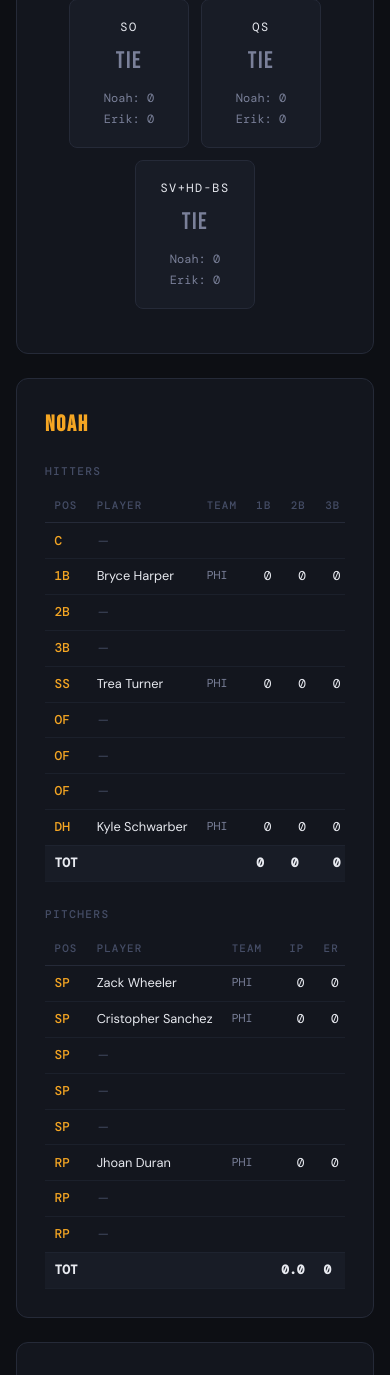
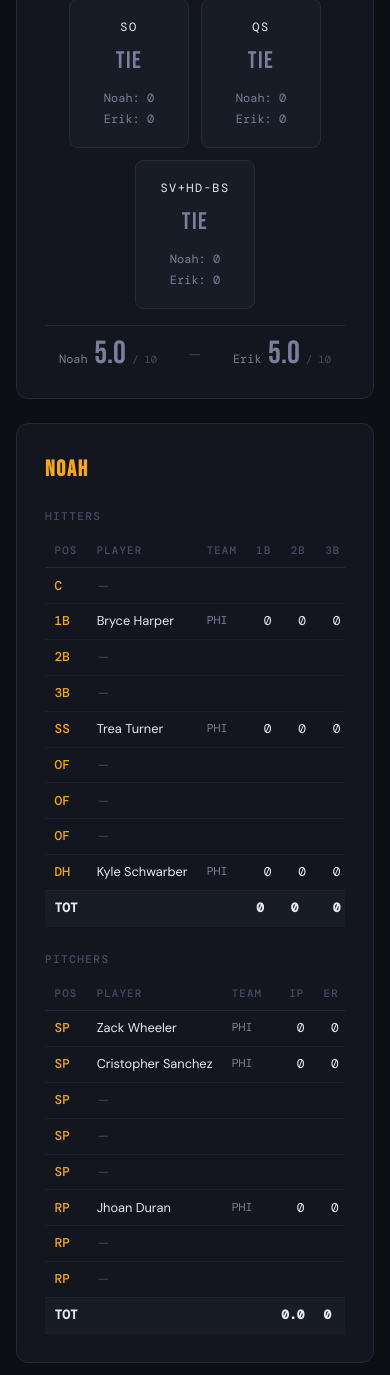
Before and after one commit to ninjabq/noah-erik-fantasy-redux, a Flask app: page /week/1 in a window 390 px wide. Shown: the part 1000-2375 px from the top of the page. Run offline with Flask 3, Linux system fonts and the light colour scheme; data comes from the database, SQL or seed files in the repository; both versions use the stored data as it was after the commit; some web fonts are replaced.

Commit message:
Fix home page horizontal scroll on mobile, make weeks won not include current week, show total categories won in this week page

```diff
--- a/app.py
+++ b/app.py
@@ -168,12 +168,14 @@ def index():
     managers = db.execute('SELECT name FROM managers ORDER BY id').fetchall()
     manager_names = [m['name'] for m in managers]
 
-    # Weeks won: count weeks where a manager had strictly more category wins than the other
+    # Weeks won: count completed weeks only (skip the current in-progress week)
     weeks_won = {name: 0 for name in manager_names}
     for week, wdata in by_week.items():
+        if week == week_num:
+            continue   # week still in progress
         if len(wdata) == 2:
-            scores = list(wdata.items())  # [(name, wins), (name, wins)]
-            if scores[0][1] != scores[1][1]:  # not a tie week
+            scores = list(wdata.items())
+            if scores[0][1] != scores[1][1]:  # not a tied week
                 winner = max(scores, key=lambda x: x[1])[0]
                 weeks_won[winner] = weeks_won.get(winner, 0) + 1
 
--- a/static/css/main.css
+++ b/static/css/main.css
@@ -226,8 +226,26 @@ tr:hover td { background: rgba(255,255,255,.025); }
 .cat-val { font-family: var(--font-mono); font-size: .75rem; color: var(--text-dim); }
 .cat-val-win { color: var(--text); font-weight: 600; }
 
-/* ── Week page ───────────────────────────────────────────────────── */
-.page-week {}
+/* ── Category score total (week page) ───────────────────────────── */
+.cat-score-total {
+  display: flex; align-items: center; justify-content: center;
+  gap: 2rem; margin-top: .75rem;
+  padding-top: .75rem; border-top: 1px solid var(--border);
+}
+.cat-score-mgr {
+  display: flex; align-items: baseline; gap: .4rem;
+  font-family: var(--font-mono);
+}
+.cat-score-name { font-size: .75rem; color: var(--text-dim); }
+.cat-score-pts {
+  font-family: var(--font-display); font-size: 2rem;
+  line-height: 1; color: var(--text-dim);
+}
+.cat-score-mgr.cat-score-leading .cat-score-pts { color: var(--text); }
+.cat-score-label { font-size: .65rem; color: var(--text-mute); }
+.cat-score-sep { color: var(--text-mute); font-size: .9rem; }
+
+/* ── Week page ───────────────────────────────────────────────────── */.page-week {}
 .week-header {
   display: flex; align-items: center; justify-content: space-between;
   padding: 1.5rem 0 1rem;
@@ -389,7 +407,7 @@ tr:hover td { background: rgba(255,255,255,.025); }
 #today-updated { font-family: var(--font-mono); font-size: .72rem; color: var(--text-mute); }
 
 .today-managers { display: grid; grid-template-columns: 1fr 1fr; gap: 1.5rem; }
-.today-manager-panel {}
+.today-manager-panel { min-width: 0; overflow: hidden; }
 .today-mgr-name {
   font-family: var(--font-display); font-size: 1.2rem; letter-spacing: .08em;
   color: var(--accent2); margin-bottom: .75rem;
--- a/templates/week.html
+++ b/templates/week.html
@@ -57,6 +57,24 @@
       {% endfor %}
     </div>
     {% endfor %}
+
+    {# Total category score across all 10 categories #}
+    {% if cats %}
+    <div class="cat-score-total">
+      {% for name in manager_names %}
+      {% set ns = namespace(pts=0) %}
+      {% for cat, info in cats.items() %}
+        {% set ns.pts = ns.pts + (info.get('pts', {}).get(name, 0) if info.get('pts') else (1 if info.get('winner') == name else (0.5 if info.get('winner') == 'Tie' else 0))) %}
+      {% endfor %}
+      <div class="cat-score-mgr {{ 'cat-score-leading' if ns.pts > 5 }}">
+        <span class="cat-score-name">{{ name }}</span>
+        <span class="cat-score-pts">{{ ns.pts }}</span>
+        <span class="cat-score-label">/ 10</span>
+      </div>
+      {% if loop.first %}<div class="cat-score-sep">—</div>{% endif %}
+      {% endfor %}
+    </div>
+    {% endif %}
   </section>
 
   {# Build lookup maps for each manager's rows by slot key #}
```
Also changed, not shown: fantasy.db.
